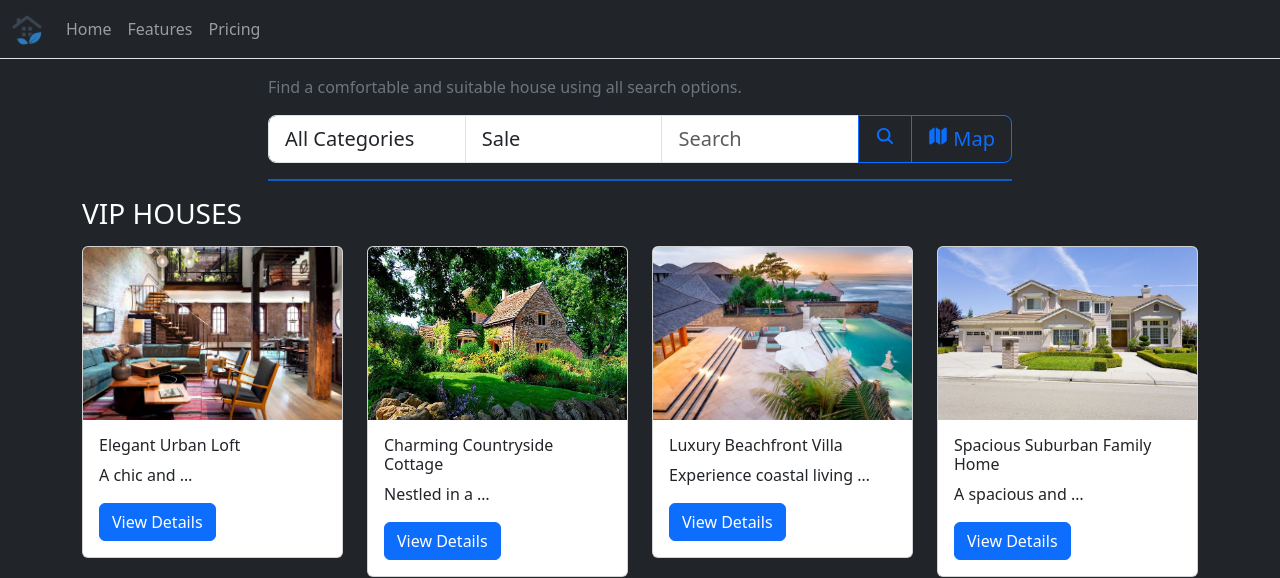
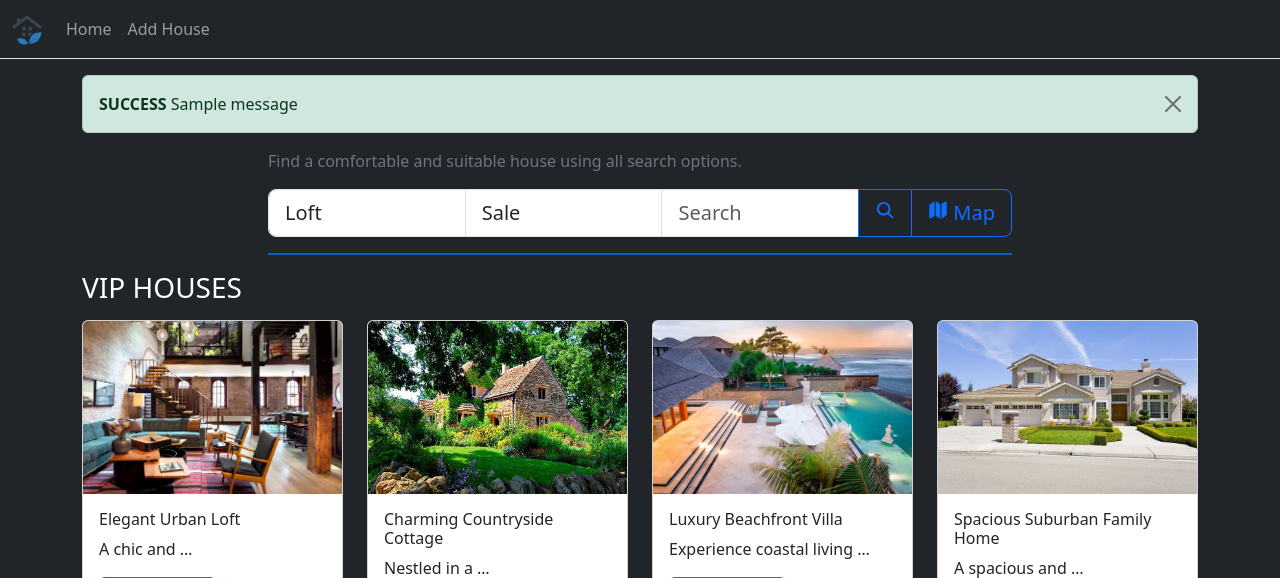
Before and after one commit to diyorbekqodirboyev863/house-app, a Django app: page / in a window 1280 px wide. Shown: the top 578 px of the page. Run offline with Django 4.2, Linux system fonts and the light colour scheme; data comes from the database, SQL or seed files in the repository; both versions use the stored data as it was after the commit; one stand-in notice (Sample message) is shown; parts of the project's set-up code (start-up, migrations or seed data) failed here and were passed over; some libraries are stand-ins or nearby versions.

Commit message:
A form that adds houses has been created.

```diff
--- a/main/urls.py
+++ b/main/urls.py
@@ -3,4 +3,5 @@ from . import views
 
 urlpatterns = [
     path(route='', view=views.home, name='home'),
+    path(route='add/', view=views.add_house, name='add')
 ]
--- a/main/views.py
+++ b/main/views.py
@@ -1,7 +1,25 @@
-from django.shortcuts import render
-from .models import House
+from django.shortcuts import render, redirect
+from django.contrib import messages as msg
+from .models import House, Category
+from .forms import HouseForm
 
 # Home.
 def home(request):
     houses = House.objects.all()
-    return render(request=request, template_name='home.html', context={'houses': houses})
+    categories = Category.objects.all()
+    return render(request=request, template_name='home.html', context={'houses': houses, 'categories': categories})
+
+# Add house.
+def add_house(request):
+    if request.method == 'POST':
+        form = HouseForm(request.POST, request.FILES)
+        if form.is_valid():
+            form.save()
+            msg.success(request=request, message='House added successfully.')
+            return redirect(to='home')
+        else:
+            msg.warning(request=request,
+                message='Failed to add house. Please make sure all required fields are filled correctly.')
+    else:
+        form = HouseForm()
+    return render(request=request, template_name='add_house.html', context={'form': form})
--- a/templates/base.html
+++ b/templates/base.html
@@ -16,6 +16,14 @@
 <body class="bg-dark text-white">
     {% include 'navbar.html' %}
     <div class="container">
+        {% if messages %}
+            {% for message in messages %}
+                <div class="alert alert-{{ message.tags }} alert-dismissible fade show" role="alert">
+                    <strong>{{ message.tags|upper }}</strong> {{ message }}
+                    <button type="button" class="btn-close" data-bs-dismiss="alert" aria-label="Close"></button>
+                </div>
+            {% endfor %}
+        {% endif %}
         {% block content %}
         {% endblock %}
     </div>
--- a/templates/home.html
+++ b/templates/home.html
@@ -6,11 +6,11 @@
         <p class="text-secondary">Find a comfortable and suitable house using all search options.</p>
         <form class="d-flex input-group input-group-lg" role="search">
             <select class="form-control" name="" id="">
-                <option value="">All Categories</option>
-                <option value="">House</option>
-                <option value="">Rooms</option>
-                <option value="">Business</option>
-                <option value="">Land</option>
+                {% if categories %}
+                    {% for category in categories %}
+                        <option value="{{ category.slug }}">{{ category.name }}</option>
+                    {% endfor %}
+                {% endif %}
             </select>
             <select class="form-control" name="" id="">
                 <option value="sale">Sale</option>
--- a/templates/navbar.html
+++ b/templates/navbar.html
@@ -11,8 +11,7 @@
         <div class="collapse navbar-collapse" id="navbarNavAltMarkup">
             <div class="navbar-nav">
                 <a class="nav-link" href="{% url 'home' %}">Home</a>
-                <a class="nav-link" href="{% url 'home' %}">Features</a>
-                <a class="nav-link" href="{% url 'home' %}">Pricing</a>
+                <a class="nav-link" href="{% url 'add' %}">Add House</a>
             </div>
         </div>
     </div>
```
Also changed, not shown: main/admin.py (+5 -5 lines), main/forms.py (added, +30 -0 lines), templates/add_house.html (added, +14 -0 lines), db.sqlite3, media/photos/chic-city-penthouse.jpg (added), media/photos/cozy-lakefront-cottage.jpeg (added), media/photos/mediterranean-style-villa.jpg (added).
